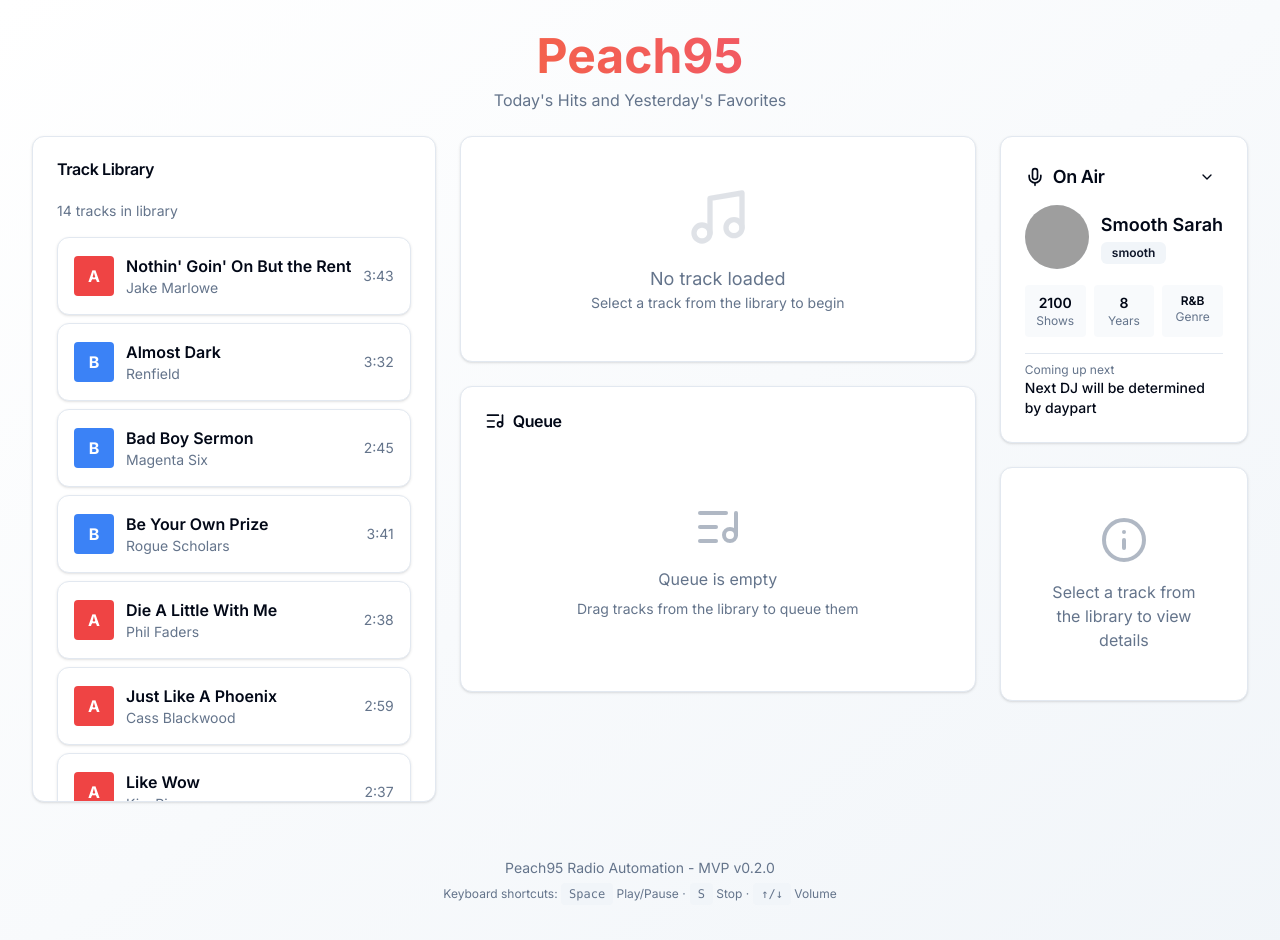
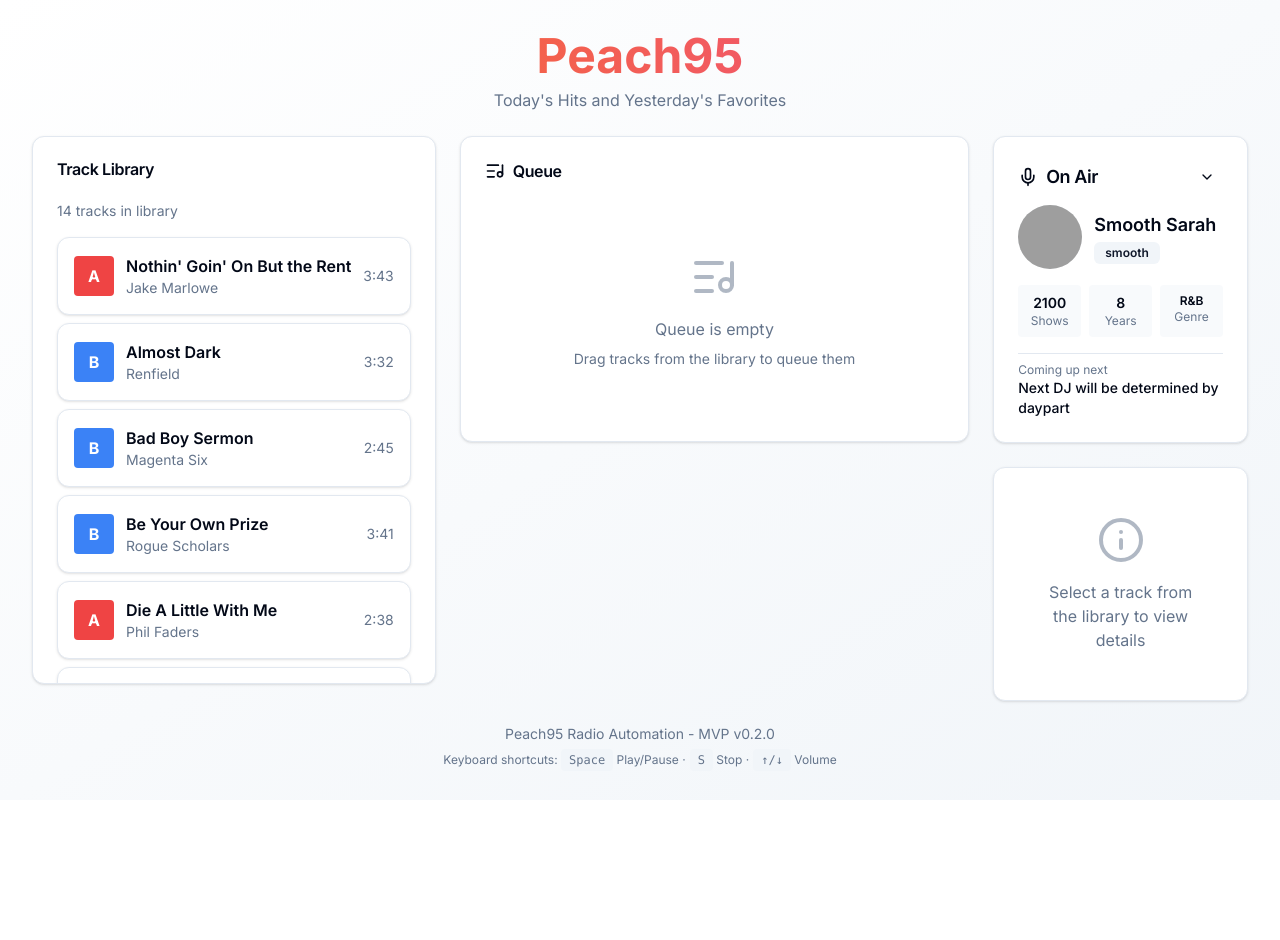
Before and after one commit to throwgoats/Peach95, a Next.js app: page / in a window 1280 px wide. Shown: the top 940 px of the page. After the commit the page ends 800 px from the top, so only its background shows below. Built offline with nearby package versions, Linux system fonts and the light colour scheme; grey boxes are pictures that could not be loaded.

Commit message:
Layout and bug fixes

```diff
--- a/src/app/page.tsx
+++ b/src/app/page.tsx
@@ -1,7 +1,6 @@
 'use client';
 
 import { useState } from 'react';
-import { TrackInfo } from '@/components/player/TrackInfo';
 import { TrackList } from '@/components/library/TrackList';
 import { TrackInfoPanel } from '@/components/library/TrackInfoPanel';
 import { QueuePanel } from '@/components/queue/QueuePanel';
@@ -20,8 +19,8 @@ export default function Home() {
 
   return (
     <DndProvider>
-      <main className="min-h-screen bg-gradient-to-br from-background to-muted p-4 md:p-8">
-        <div className="space-y-6">
+      <main className="h-screen bg-gradient-to-br from-background to-muted p-4 md:p-8 overflow-hidden">
+        <div className="h-full flex flex-col space-y-6">
           {/* Header */}
           <div className="text-center space-y-2">
             <h1 className="text-4xl md:text-5xl font-bold bg-gradient-to-r from-orange-500 to-pink-500 bg-clip-text text-transparent">
@@ -32,14 +31,14 @@ export default function Home() {
             </p>
           </div>
 
-          <div className="grid grid-cols-1 lg:grid-cols-[2fr_3fr_1fr] gap-6">
+          <div className="flex-1 grid grid-cols-1 lg:grid-cols-[3fr_4fr_2fr] gap-6 min-h-0">
             {/* Left Column - Library */}
-            <div className="space-y-6">
-              <Card>
+            <div className="space-y-6 min-h-0 flex flex-col">
+              <Card className="flex flex-col overflow-hidden">
                 <CardHeader>
                   <CardTitle>Track Library</CardTitle>
                 </CardHeader>
-                <CardContent className="max-h-[calc(100vh-200px)] overflow-y-auto">
+                <CardContent className="flex-1 overflow-y-auto">
                   <TrackList
                     onTrackSelect={setSelectedTrack}
                     selectedTrack={selectedTrack}
@@ -48,14 +47,13 @@ export default function Home() {
               </Card>
             </div>
 
-            {/* Middle Column - Player & Queue */}
-            <div className="space-y-6">
-              <TrackInfo />
+            {/* Middle Column - Queue */}
+            <div className="space-y-6 min-h-0 flex flex-col">
               <QueuePanel />
             </div>
 
             {/* Right Column - DJ, Track Info */}
-            <div className="space-y-6">
+            <div className="space-y-6 min-h-0 flex flex-col">
               <DJSelector />
               <TrackInfoPanel
                 track={selectedTrack}
@@ -65,7 +63,7 @@ export default function Home() {
           </div>
 
           {/* Footer */}
-          <div className="text-center text-sm text-muted-foreground pt-8 pb-8 space-y-2">
+          <div className="flex-shrink-0 text-center text-sm text-muted-foreground pt-4 space-y-2">
             <p>Peach95 Radio Automation - MVP v0.2.0</p>
             <p className="text-xs">
               Keyboard shortcuts: <kbd className="px-2 py-1 bg-muted rounded">Space</kbd> Play/Pause ·
--- a/src/components/queue/PositionBadge.tsx
+++ b/src/components/queue/PositionBadge.tsx
@@ -9,16 +9,17 @@ interface PositionBadgeProps {
 }
 
 export function PositionBadge({ position, hasVO, isPlaying }: PositionBadgeProps) {
-  const label = position === 1 ? 'Next' : position.toString();
+  // If playing, show "Playing", otherwise show "Next" for position 1, or the position number
+  const label = isPlaying ? 'Playing' : (position === 1 ? 'Next' : position.toString());
 
   return (
-    <div className="flex-shrink-0 w-14 text-center relative">
+    <div className="flex-shrink-0 w-16 text-center relative">
       <span
         className={cn(
           "text-xs font-medium px-2 py-1 rounded inline-block transition-all",
-          isPlaying && "ring-2 ring-primary ring-offset-1 animate-pulse",
-          position === 1 && "bg-primary text-primary-foreground",
-          position !== 1 && "bg-muted text-muted-foreground"
+          isPlaying && "ring-2 ring-primary ring-offset-1 animate-pulse bg-primary text-primary-foreground",
+          !isPlaying && position === 1 && "bg-primary text-primary-foreground",
+          !isPlaying && position !== 1 && "bg-muted text-muted-foreground"
         )}
       >
         {label}
--- a/src/components/talent/DJSelector.tsx
+++ b/src/components/talent/DJSelector.tsx
@@ -1,6 +1,6 @@
 'use client';
 
-import { useState } from 'react';
+import { useState, useEffect } from 'react';
 import { Card, CardContent, CardHeader, CardTitle } from '@/components/ui/card';
 import { Button } from '@/components/ui/button';
 import { Badge } from '@/components/ui/badge';
@@ -10,16 +10,18 @@ import { usePlayerStore } from '@/stores/playerStore';
 
 export function DJSelector() {
   const [isExpanded, setIsExpanded] = useState(false);
+  const [currentDaypart, setCurrentDaypart] = useState<'morning' | 'afternoon' | 'evening' | 'overnight'>('morning');
   const activeTalent = usePlayerStore(state => state.activeTalent);
   const setActiveTalent = usePlayerStore(state => state.setActiveTalent);
 
-  const currentDaypart = (() => {
+  // Calculate daypart only on client side to avoid hydration mismatch
+  useEffect(() => {
     const hour = new Date().getHours();
-    if (hour >= 6 && hour < 12) return 'morning';
-    if (hour >= 12 && hour < 18) return 'afternoon';
-    if (hour >= 18 && hour < 22) return 'evening';
-    return 'overnight';
-  })();
+    if (hour >= 6 && hour < 12) setCurrentDaypart('morning');
+    else if (hour >= 12 && hour < 18) setCurrentDaypart('afternoon');
+    else if (hour >= 18 && hour < 22) setCurrentDaypart('evening');
+    else setCurrentDaypart('overnight');
+  }, []);
 
   // Use active talent or default for current daypart
   const currentTalent = activeTalent || getDefaultTalentForDaypart(currentDaypart);
```
